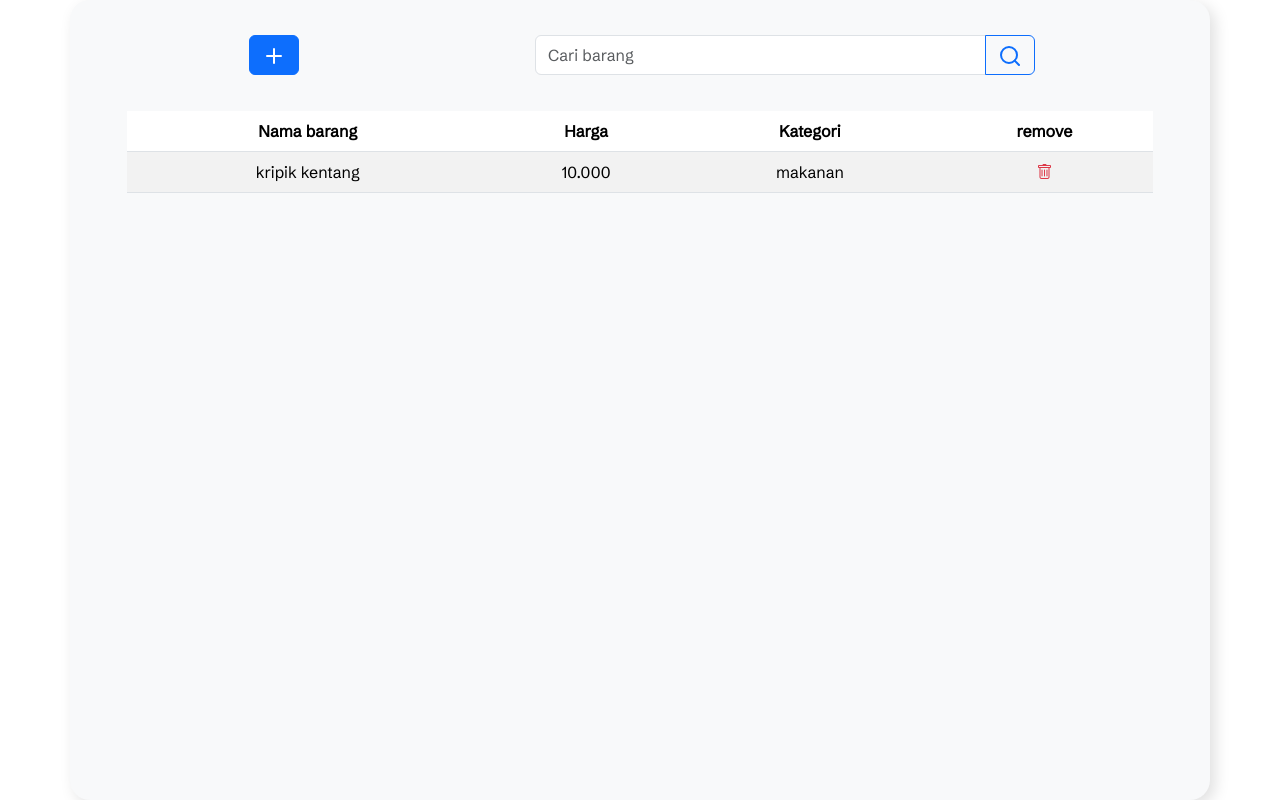
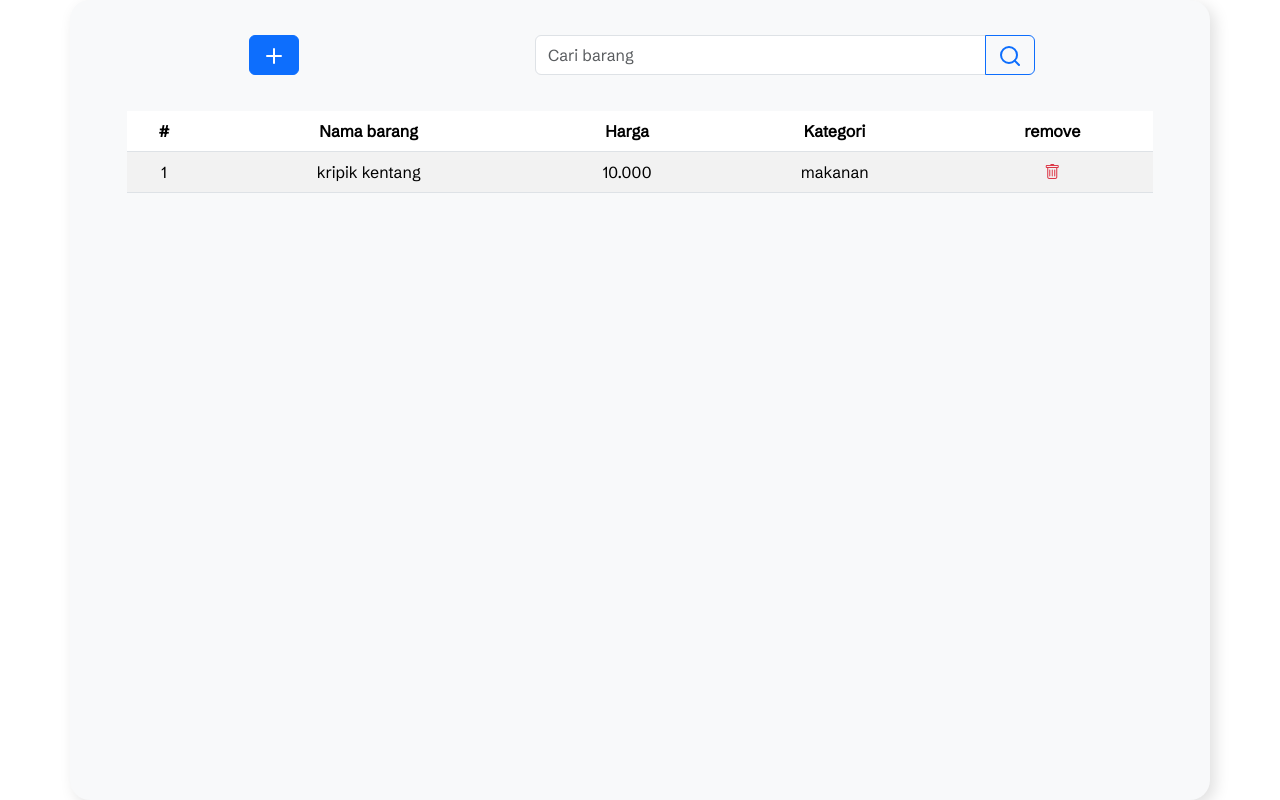
Before and after one commit to ka-shifuka/kasir-app, a plain HTML site: page index.html in a window 1280 px wide. Drawn offline with nearby package versions, Linux system fonts and the light colour scheme.

Commit message:
kasir app demo fixed bug

```diff
--- a/css/style.css
+++ b/css/style.css
@@ -10,6 +10,12 @@ body {
   display: flex;
   align-items: center;
   justify-content: center;
+  counter-reset: no; /* Set the counter to 0 */
+}
+
+.no:before {
+  counter-increment: no; /* Increment the counter */
+  content: counter(no) ; /* Display the counter */
 }
 /* end body */
 
--- a/index.html
+++ b/index.html
@@ -75,6 +75,7 @@
         <table class="table table-striped">
           <thead class="bg-primary text-dark">
             <tr>
+              <th scope="col">#</th>
               <th scope="col">Nama barang</th>
               <th scope="col">Harga</th>
               <th scope="col">Kategori</th>
@@ -83,6 +84,7 @@
           </thead>
           <tbody id="list-goods">
               <tr id="kripik kentang">
+                <td><span class="no"></span></td>
                 <td>kripik kentang</td>
                 <td>10.000</td>
                 <td>makanan</td>
--- a/js/main.js
+++ b/js/main.js
@@ -64,6 +64,7 @@ function createRow(goodsName, price, category) {
   let listGoods = document.querySelector("#list-goods");
   let newRow = `
             <tr id="${goodsName.trim()}">
+              <td><span class="no"></span></td>
               <td>${goodsName}</td>
               <td>${price}</td>
               <td>${category}</td>
```
Also changed, not shown: plan.txt. Lines whose indentation alone changed are shown as unchanged.
